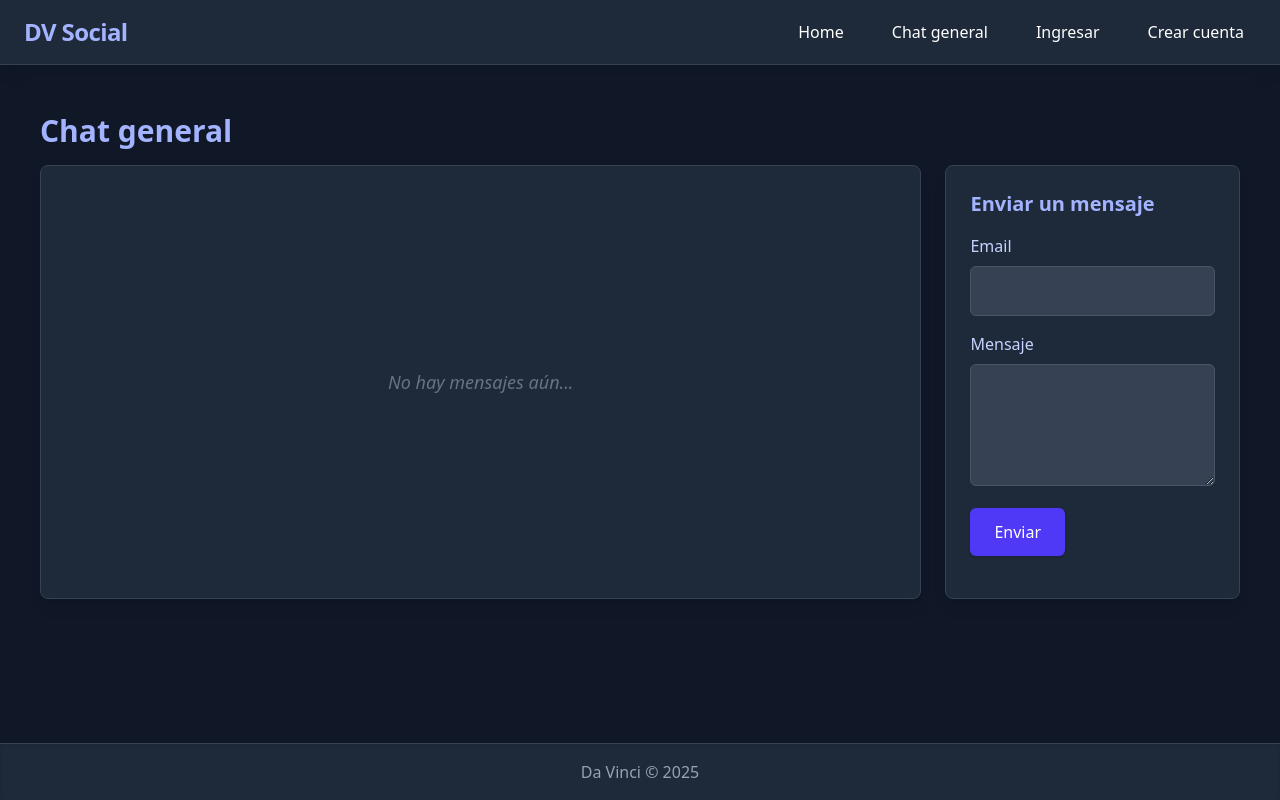
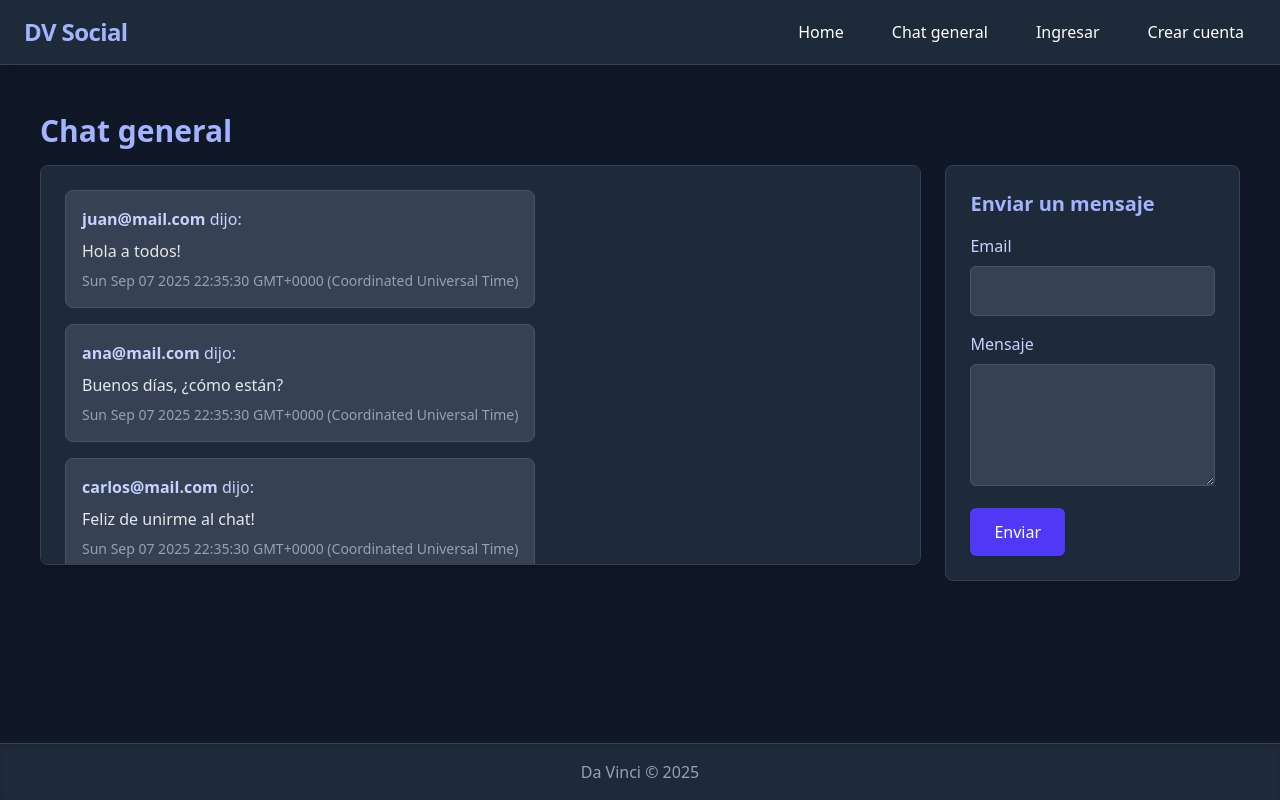
Before and after one commit to Richard-davinci/CWM-practicas, a Vue app: page /chat in a window 1280 px wide. Built offline with nearby package versions, Linux system fonts and the light colour scheme.

Commit message:
clase 04 pt1

```diff
--- a/index.html
+++ b/index.html
@@ -6,7 +6,7 @@
     <meta name="viewport" content="width=device-width, initial-scale=1.0" />
     <title>DV Social</title>
   </head>
-  <body class="h-full">
+  <body class="h-full bg-gray-900">
     <!--
     # Cómo manejar valores arbitrarios para los estilos en Tailwind
     Tailwind incluye una inmensa cantidad de estilos desde el vamos.
--- a/src/pages/GlobalChat.vue
+++ b/src/pages/GlobalChat.vue
@@ -1,10 +1,50 @@
 <script>
-import AppH1 from '../components/AppH1.vue';
+import AppH1 from "../components/AppH1.vue";
 
 export default {
-    name: 'GlobalChat',
-    components: { AppH1, },
-}
+  name: "GlobalChat",
+  components: {AppH1},
+  data() {
+    return {
+      messages: [
+        {
+          id: 1,
+          email: "juan@mail.com",
+          content: "Hola a todos!",
+          created_at: new Date(),
+        },
+        {
+          id: 2,
+          email: "ana@mail.com",
+          content: "Buenos días, ¿cómo están?",
+          created_at: new Date(),
+        },
+        {
+          id: 3,
+          email: "carlos@mail.com",
+          content: "Feliz de unirme al chat!",
+          created_at: new Date(),
+        },
+      ],
+      newMessage: {
+        email: "",
+        content: "",
+      },
+    };
+  },
+  methods: {
+    handleSubmit() {
+      this.messages.push({
+          id: this.messages.length,
+          email: this.newMessage.email,
+          content: this.newMessage.content,
+          created_at: new Date(),
+        },
+      )
+      this.newMessage.content = '';
+    },
+  },
+};
 </script>
 
 <template>
@@ -12,26 +52,49 @@ export default {
     <AppH1 class="text-indigo-300 font-bold">Chat general</AppH1>
 
     <div class="flex flex-col md:flex-row gap-6">
-      <section class="w-full md:w-9/12 p-6 bg-gray-800 shadow-lg rounded-lg border border-gray-700">
+      <section class="overflow-y-auto w-9/12 h-100 p-6 bg-gray-800 shadow-lg rounded-lg border border-gray-700">
         <h2 class="sr-only">Lista de mensajes</h2>
-        <!-- Acá va la lista de mensajes -->
-        <div class="h-96 flex items-center justify-center text-gray-500">
-          <p class="text-lg italic">No hay mensajes aún...</p>
-        </div>
+        <ol class="flex flex-col items-start gap-4">
+          <li
+            v-for="message in messages"
+            :key="message.id"
+            class="p-4 rounded-lg bg-gray-700 border border-gray-600"
+          >
+            <div class="mb-2 text-indigo-200">
+              <span class="font-bold">{{ message.email }}</span> dijo:
+            </div>
+            <div class="mb-2 text-gray-200">{{ message.content }}</div>
+            <div class="text-sm text-gray-400">{{ message.created_at }}</div>
+          </li>
+        </ol>
       </section>
 
       <section class="w-full md:w-3/12 bg-gray-800 p-6 shadow-lg rounded-lg border border-gray-700">
-        <h2 class="mb-4 text-xl font-semibold text-indigo-300">Enviar un mensaje</h2>
-        <form action="#">
+        <h2 class="mb-4 text-xl font-semibold text-indigo-300"> Enviar un mensaje </h2>
+        <form action="#" @submit.prevent="handleSubmit">
           <div class="mb-4">
-            <label for="email" class="block mb-2 text-indigo-200 font-medium">Email</label>
-            <input type="email" id="email" class="w-full p-3 bg-gray-700 border border-gray-600 rounded-md text-white focus:outline-none focus:ring-2 focus:ring-indigo-500 focus:border-indigo-500">
+            <label class="block mb-2 text-indigo-200 font-medium" for="email"> Email </label>
+            <input
+              id="email"
+              v-model="newMessage.content"
+              class="w-full p-3 bg-gray-700 border border-gray-600 rounded-md text-white focus:outline-none focus:ring-2 focus:ring-indigo-500 focus:border-indigo-500"
+              type="email"
+            />
           </div>
           <div class="mb-4">
-            <label for="content" class="block mb-2 text-indigo-200 font-medium">Mensaje</label>
-            <textarea id="content" rows="4" class="w-full p-3 bg-gray-700 border border-gray-600 rounded-md text-white focus:outline-none focus:ring-2 focus:ring-indigo-500 focus:border-indigo-500"></textarea>
+            <label class="block mb-2 text-indigo-200 font-medium" for="content">Mensaje</label>
+            <textarea
+              id="content"
+              class="w-full p-3 bg-gray-700 border border-gray-600 rounded-md text-white focus:outline-none focus:ring-2 focus:ring-indigo-500 focus:border-indigo-500"
+              rows="4"
+            ></textarea>
           </div>
-          <button type="submit" class="w-full md:w-auto px-6 py-3 rounded-md bg-indigo-600 hover:bg-indigo-500 focus:bg-indigo-500 active:bg-indigo-700 text-white font-medium transition-colors duration-200 shadow-sm">Enviar</button>
+          <button
+            class="w-full md:w-auto px-6 py-3 rounded-md bg-indigo-600 hover:bg-indigo-500 focus:bg-indigo-500 active:bg-indigo-700 text-white font-medium transition-colors duration-200 shadow-sm"
+            type="submit"
+          >
+            Enviar
+          </button>
         </form>
       </section>
     </div>
```
